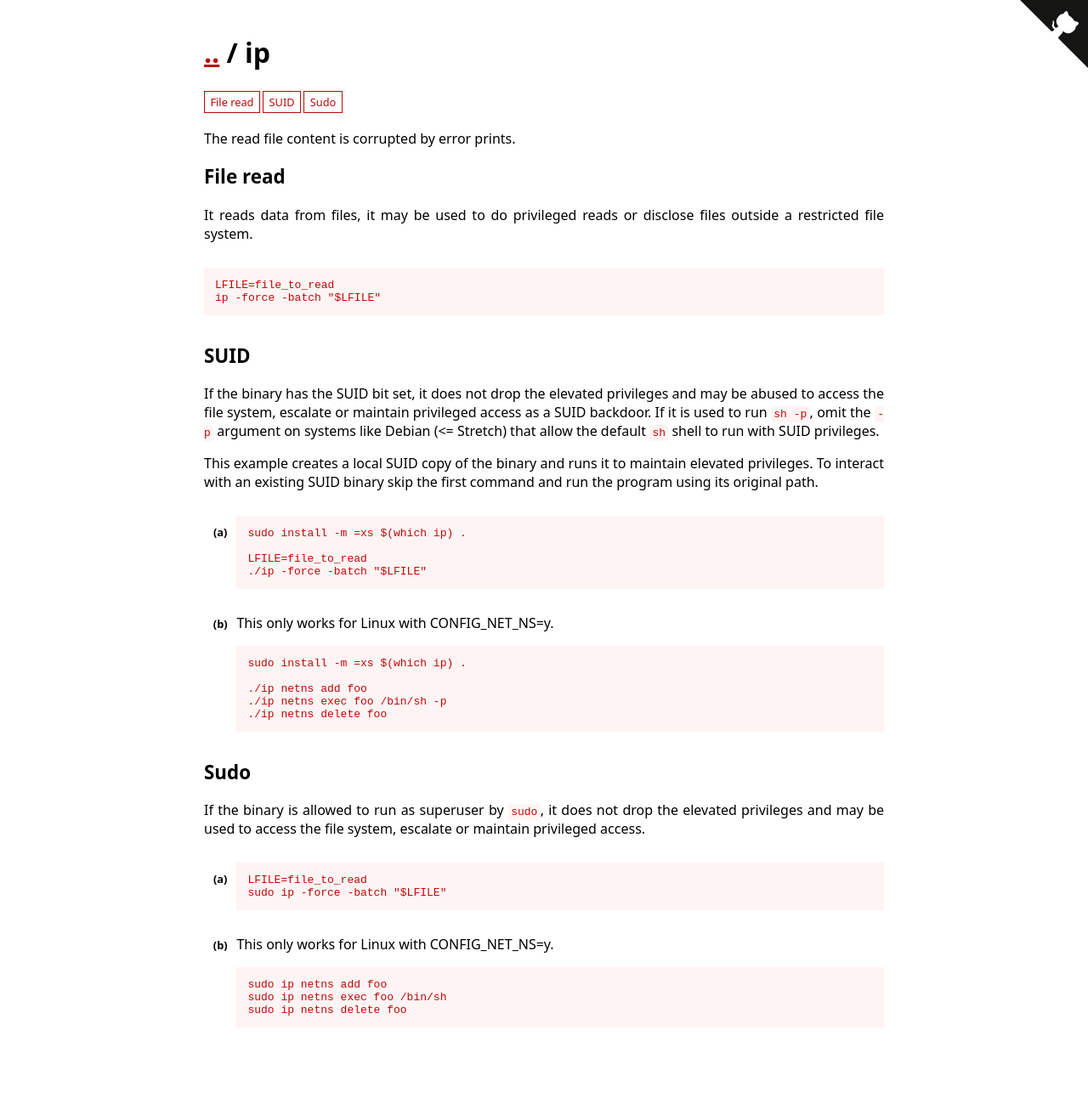
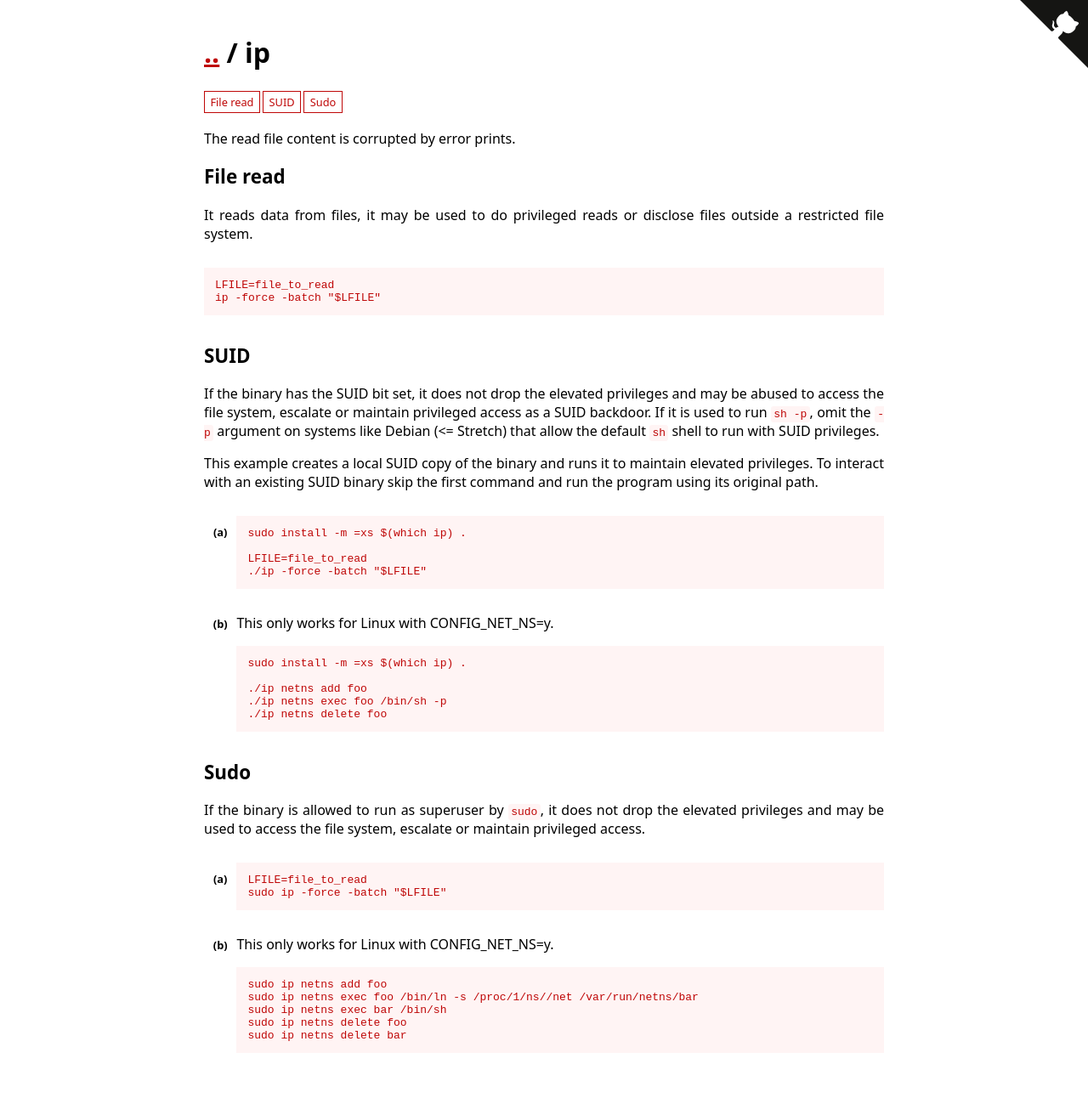
Before and after one commit to GTFOBins/GTFOBins.github.io, a Jekyll site: the page built from _gtfobins/ip.md, in a window 1280 px wide. Shown: the whole page at 85% size. Built offline with Jekyll 4.4.1, drawn with Linux system fonts in a browser that asks for light colours; before the commit the page ends 1262 px from its top, so only the background shows below that.

Commit message:
Update ip.md
add command to allow access to interfaces in restricted namespace without affecting host networking

```diff
--- a/_gtfobins/ip.md
+++ b/_gtfobins/ip.md
@@ -22,6 +22,8 @@ functions:
     - description: This only works for Linux with CONFIG_NET_NS=y.
       code: |
         sudo ip netns add foo
-        sudo ip netns exec foo /bin/sh
+        sudo ip netns exec foo /bin/ln -s /proc/1/ns//net /var/run/netns/bar
+        sudo ip netns exec bar /bin/sh
         sudo ip netns delete foo
+        sudo ip netns delete bar
 ---
```
